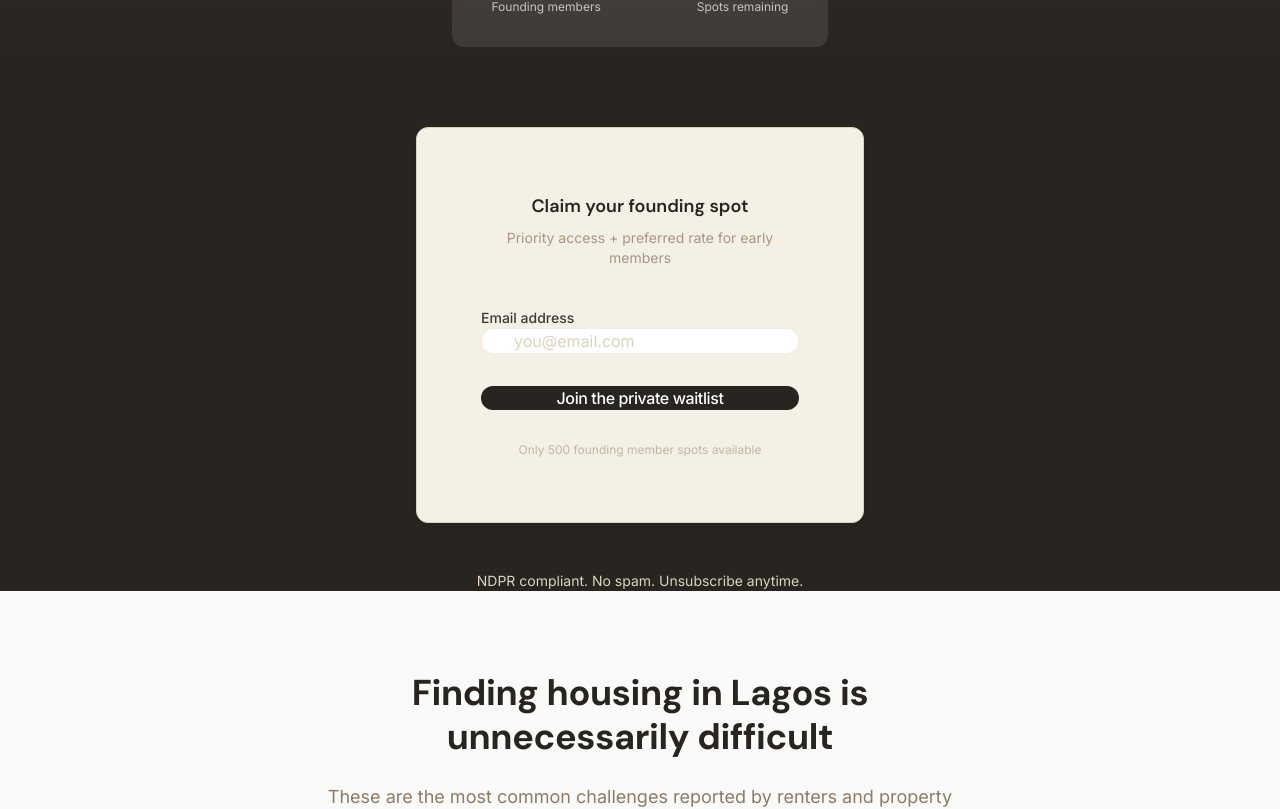
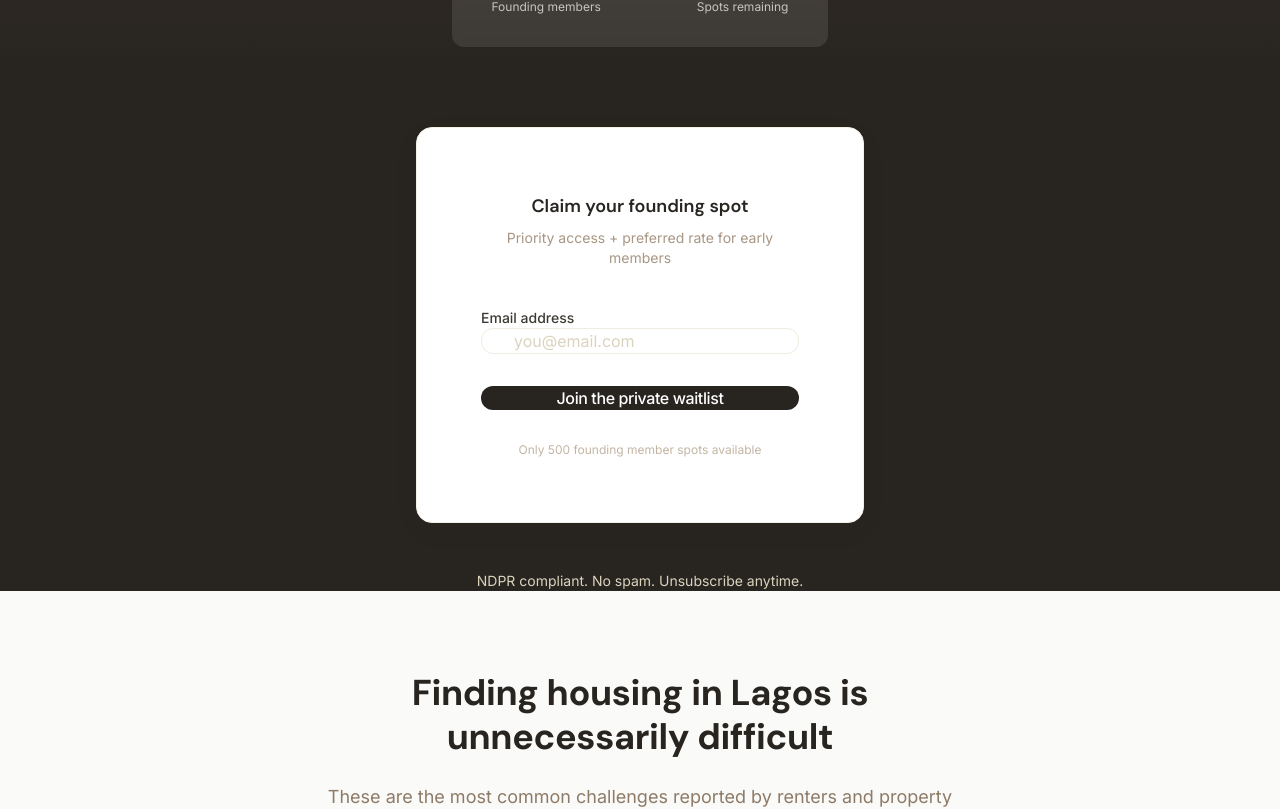
Before and after one commit to FADAREC/ShelterPoint-NG, a Next.js app: page / in a window 1280 px wide. Shown: the part 478-1287 px from the top of the page. Built offline with nearby package versions, Linux system fonts and the light colour scheme; no server answers; the database is empty.

Commit message:
design: Apple-like refined card

```diff
--- a/components/ui/Card.tsx
+++ b/components/ui/Card.tsx
@@ -8,15 +8,16 @@ interface CardProps extends HTMLAttributes<HTMLDivElement> {
 const Card = forwardRef<HTMLDivElement, CardProps>(
   ({ className, variant = 'default', ...props }, ref) => {
     const variants = {
-      default: 'bg-neutral-100 border border-neutral-400',
-      bordered: 'bg-white border-2 border-neutral-400',
-      elevated: 'bg-neutral-100 border border-neutral-400 shadow-md',
+      default: 'bg-white border border-neutral-200/80',
+      bordered: 'bg-white border border-neutral-200',
+      elevated:
+        'bg-white border border-neutral-100 shadow-[0_8px_30px_rgb(0,0,0,0.04)]',
     };
 
     return (
       <div
         ref={ref}
-        className={cn('rounded-lg', variants[variant], className)}
+        className={cn('rounded-2xl', variants[variant], className)}
         {...props}
       />
     );
```
